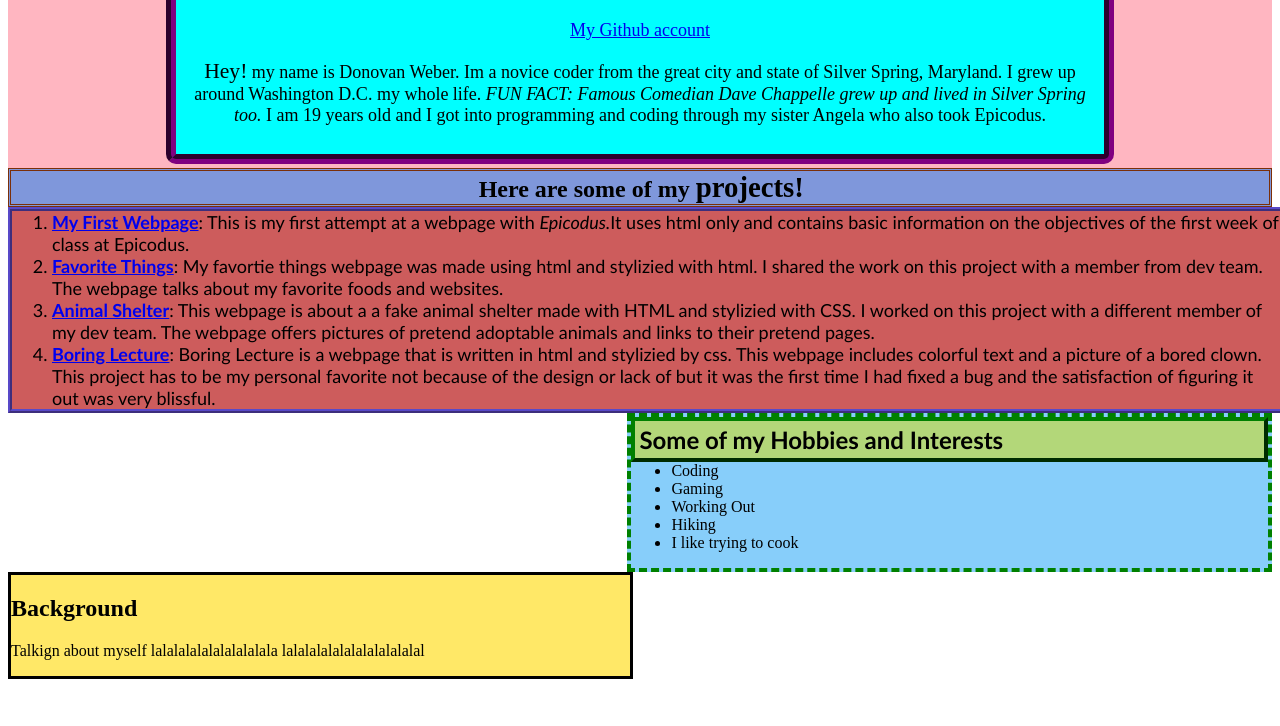
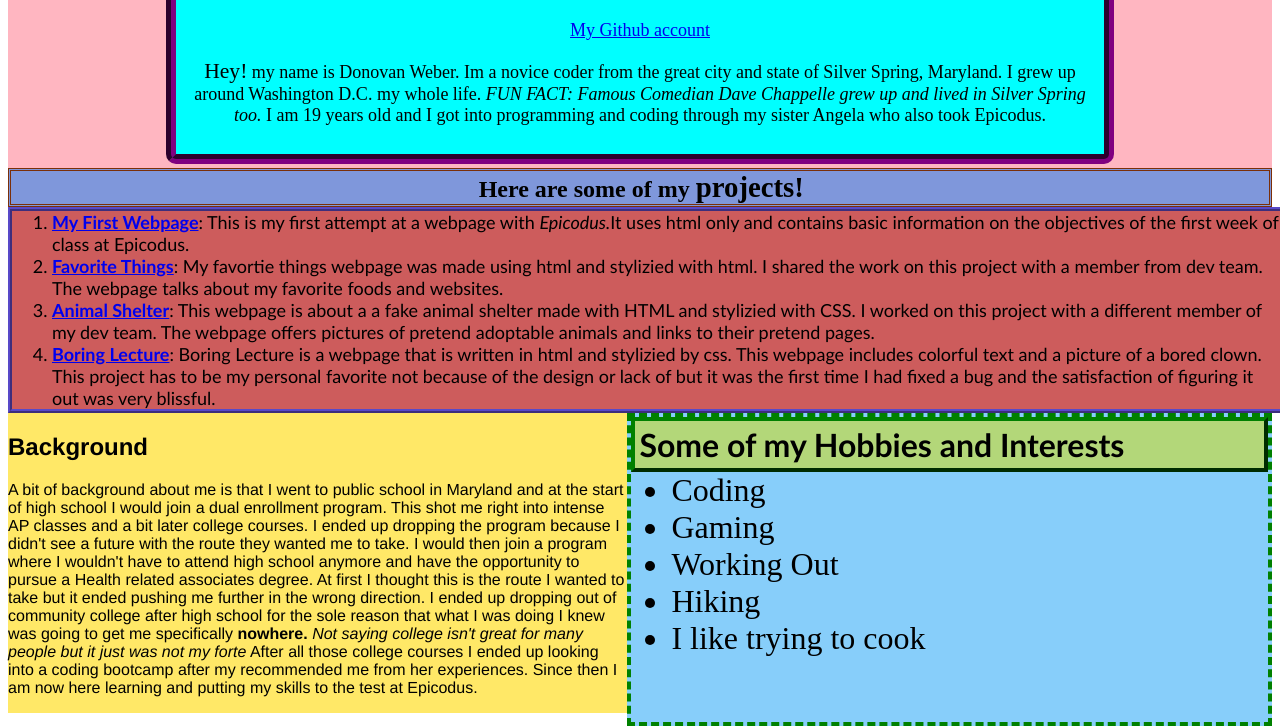
Before and after one commit to DonovanWeber/portfolio-project, a plain HTML site: page index.html in a window 1280 px wide. Shown: the part 411-1137 px from the top of the page. Before the commit the page ends 1090 px from the top, so only its background shows below. Drawn offline with Linux system fonts and the light colour scheme.

Commit message:
add background info and stylizied it with css by using classes.

```diff
--- a/css/styles.css
+++ b/css/styles.css
@@ -51,7 +51,7 @@ h3.hobbies {
   width: 100%;
   margin: auto;
   border-style: outset;
-  font-size: x-large;
+  font-size: xx-large;
   font-family: 'Trebuchet MS';
 }
 
@@ -61,6 +61,7 @@ h3.hobbies {
   border: 4px green;
   border-style: dashed;
   box-sizing: border-box;
+  height: auto;
   width: 51%;
   margin: auto;
 }
@@ -91,8 +92,17 @@ h1.sauce {
 
 .background {
   float: left;
-  border-style: solid;
+  border:2px;
   width: 49%;
   margin: auto;
   background-color: rgba(255, 217, 0, 0.596);
+  height: auto;
+  font-family: 'Franklin Gothic Medium';
 }
+
+ul.hobbies{
+  font-size: xx-large;
+  height: 250px;
+  float: left;
+  border-style: none;
+}
--- a/index.html
+++ b/index.html
@@ -42,7 +42,7 @@
   </div>
 <div class="hobbies">
   <h3 class="hobbies">Some of my Hobbies and Interests</h3>
-    <ul>
+    <ul class="hobbies">
       <li>Coding </li>
       <li>Gaming</li>
       <li>Working Out</li>
@@ -52,8 +52,18 @@
     </div>
     <div class="background">
     <h2>Background</h2>
-    <p>Talkign about myself lalalalalalalalalalala
-      lalalalalalalalalalalalal
+      <p>A bit of background about me is that I went to public school in Maryland
+      and at the start of high school I would join a dual enrollment program.
+      This shot me right into intense AP classes and a bit later college courses.
+      I ended up dropping the program because I didn't see a future
+      with the route they wanted me to take. I would then join a program where
+      I wouldn't have to attend high school anymore and have the opportunity to pursue
+      a Health related associates degree. At first I thought this is the route I wanted to take
+      but it ended pushing me further in the wrong direction. I ended up dropping out of community
+      college after high school for the sole reason that what I was doing I knew was going to get
+      me specifically <strong>nowhere.</strong> <em>Not saying college isn't great for many people but it just was not
+      my forte</em> After all those college courses I ended up looking into a coding bootcamp after my
+      recommended me from her experiences. Since then I am now here learning and putting my skills to the test at Epicodus.
     </p>
       </div>
     </div>
```
